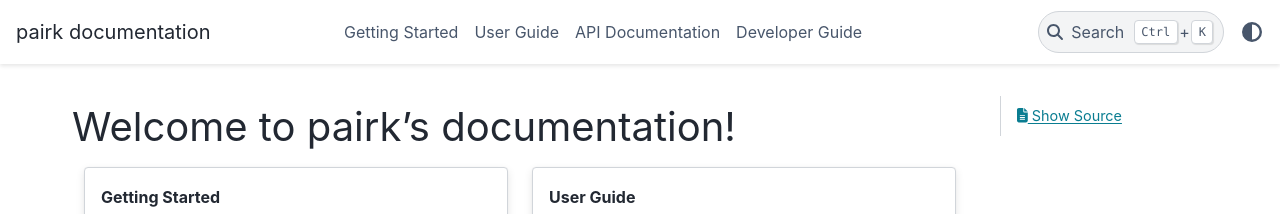
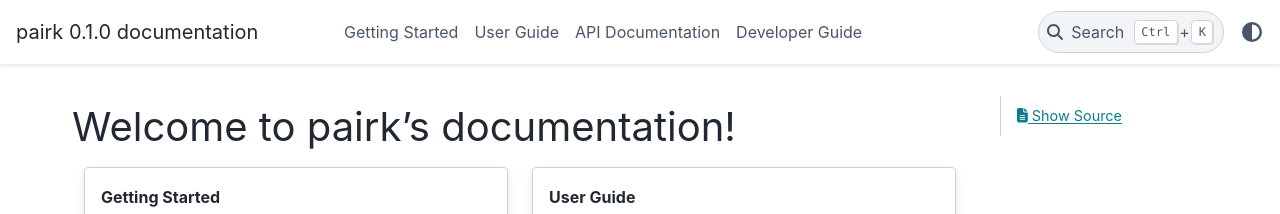
Before and after one commit to jacksonh1/pairk, a Sphinx documentation site: the page built from docs/index.rst, in a window 1280 px wide. Shown: the top 214 px of the page. Built offline with Sphinx 7.4.7 and the PyData theme 0.15.4, drawn with Linux system fonts in a browser that asks for light colours; the version number could not be read and is left out.

Commit message:
trying to fix readthedocs

```diff
--- a/docs/conf.py
+++ b/docs/conf.py
@@ -28,9 +28,9 @@ copyright = ("2024, Jackson Halpin. Project structure based on the "
 author = 'Jackson Halpin'
 
 # The short X.Y version
-version = ''
+version = '0.1.0'
 # The full version, including alpha/beta/rc tags
-release = ''
+release = '0.1.0'
 
 
 # -- General configuration ---------------------------------------------------
```
